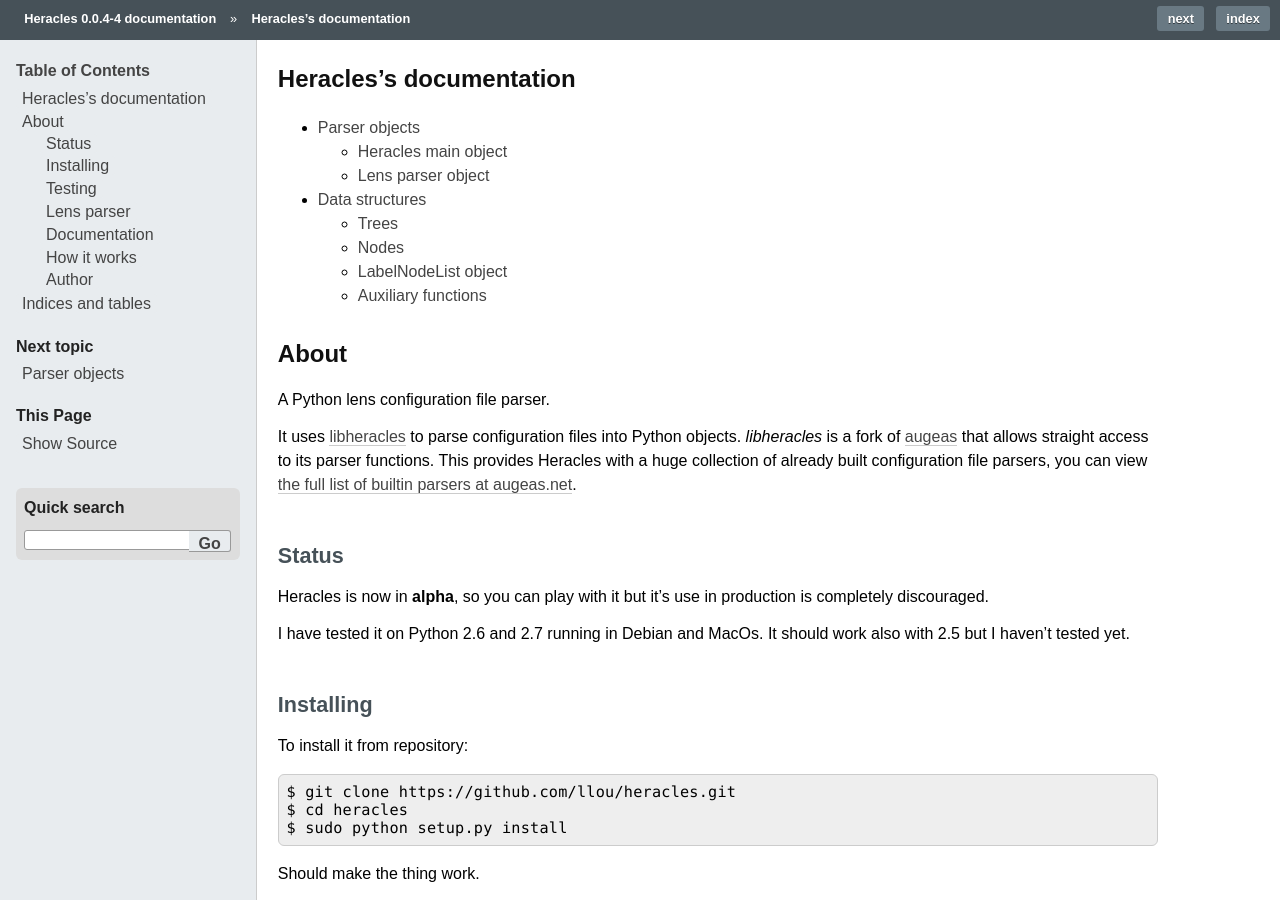
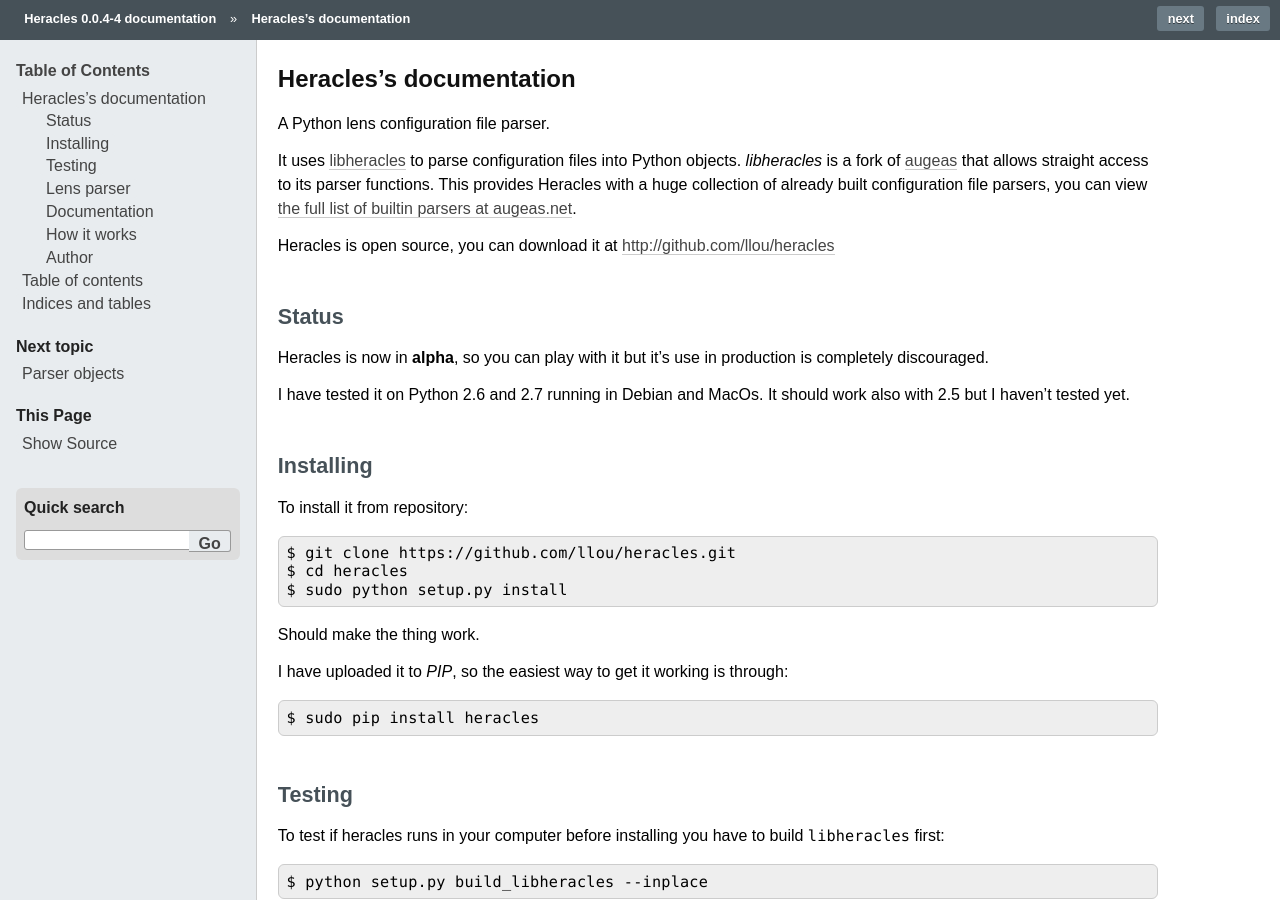
Before and after one commit to murisfurder/heracles, a Sphinx documentation site: the page built from docs/index.rst, in a window 1280 px wide and 900 px high. Built offline with Sphinx 7.4.7, drawn with Linux system fonts in a browser that asks for light colours; some of the changed text lies outside the part shown.

Commit message:
Modified doc index and readme

```diff
--- a/README.rst
+++ b/README.rst
@@ -6,6 +6,8 @@
 functions. This provides Heracles with a huge collection
 of already built configuration file parsers, you can view `the full list of
 builtin parsers at augeas.net <http://augeas.net/stock_lenses.html>`_.
+
+Heracles is open source, you can download it at http://github.com/llou/heracles
 
 ------
 Status
--- a/docs/index.rst
+++ b/docs/index.rst
@@ -6,15 +6,16 @@
 Heracles's documentation
 ========================
 
+.. include:: ../README.rst
+
+Table of contents
+=================
+
 .. toctree::
     :glob:
 
     api/*
 
-About
-=====
-
-.. include:: ../README.rst
 
 Indices and tables
 ==================
```
